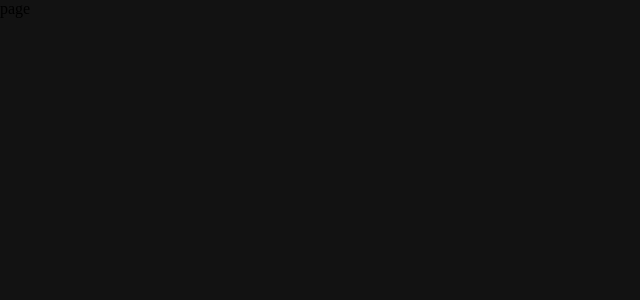
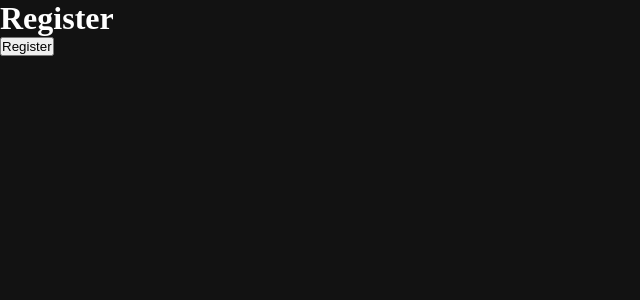
Before and after one commit to Akshatoff/crypt25, a Next.js app: page /register in a window 1280 px wide. Shown: the top 300 px of the page, without its empty margins (0-640 px from the left). Built offline with nearby package versions, Linux system fonts and the light colour scheme.

Commit message:
Native registration page

```diff
--- a/src/app/register/page.tsx
+++ b/src/app/register/page.tsx
@@ -1,5 +1,26 @@
+"use client";
+
 import React from "react";
 
+const handleRegistration = async () => {
+  try {
+    // register code
+  } catch (error) {
+    console.error("Registration failed", error);
+  }
+};
+
 export default function page() {
-  return <div>page</div>;
+  return (
+    <>
+      <div className="section" id="register">
+        <h1 className="text" id="register">
+          Register
+        </h1>
+        <button className="btn" onClick={handleRegistration}>
+          Register
+        </button>
+      </div>
+    </>
+  );
 }
```
